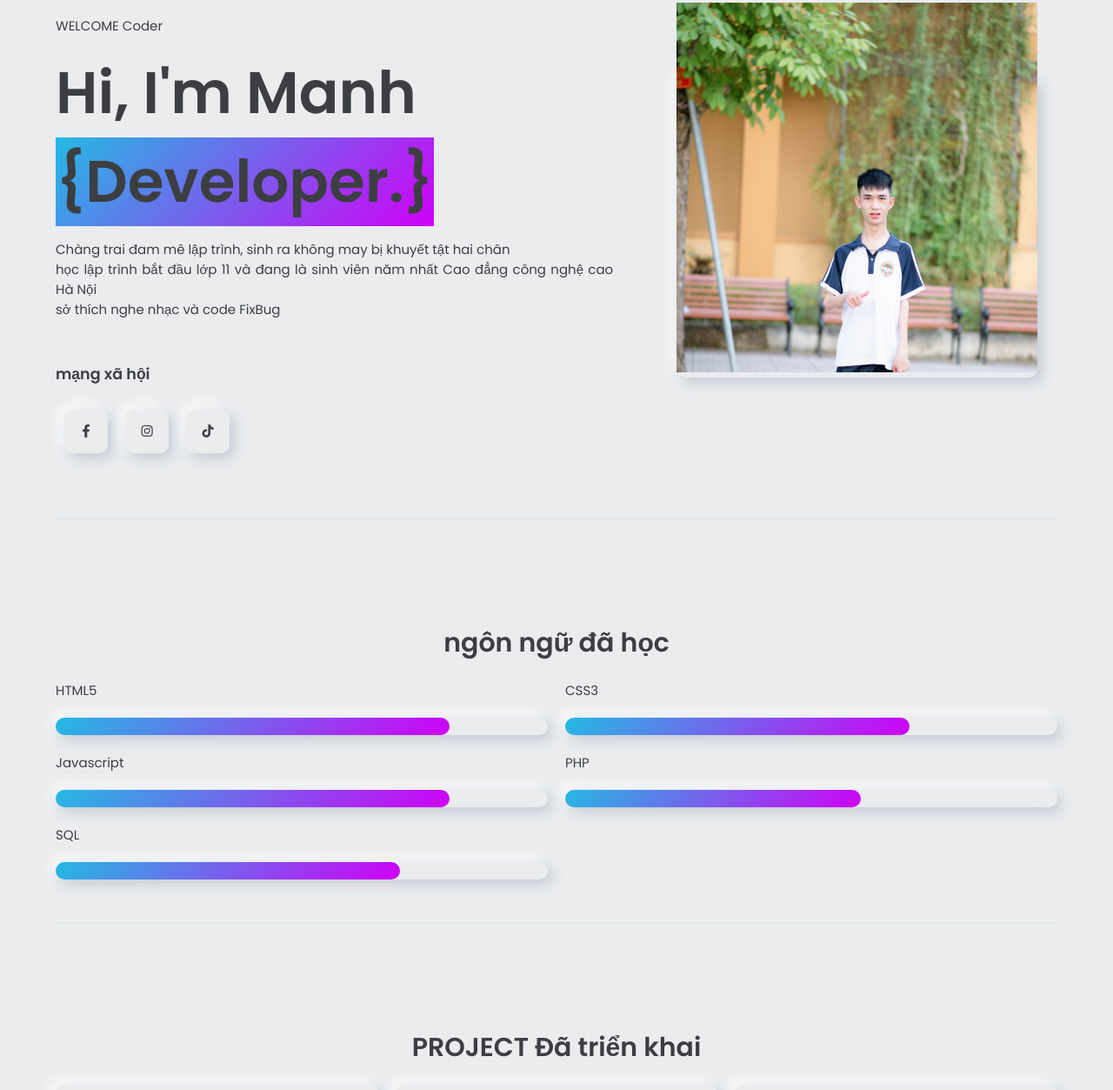
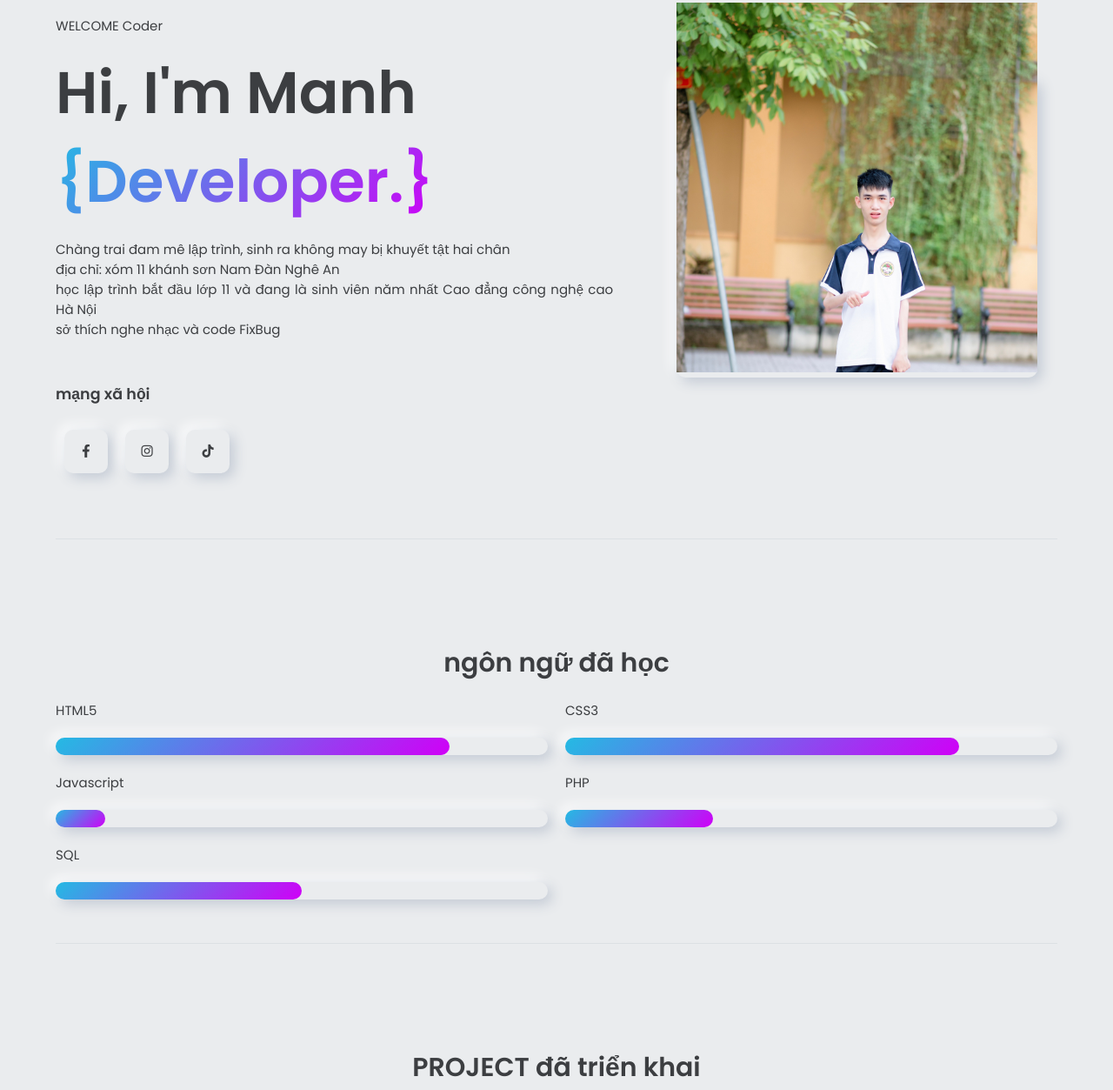
Before and after one commit to hamanhcoder321/gioithieubanthan, a plain HTML site: page index.html in a window 1280 px wide. Shown: the part 147-1400 px from the top of the page at 87% size. Drawn offline with Linux system fonts and the light colour scheme.

Commit message:
Initial commit

```diff
--- a/index.html
+++ b/index.html
@@ -43,6 +43,7 @@
                 </h1>
                 <p>
                     Chàng trai đam mê lập trình, sinh ra không may bị khuyết tật hai chân <br>
+                    địa chỉ: xóm 11 khánh sơn Nam Đàn Nghê An <br>
                     học lập trình bắt đầu lớp 11 và đang là sinh viên năm nhất Cao đẳng công nghệ cao Hà Nội <br>
                     sở thích nghe nhạc và code FixBug
                 </p>
@@ -68,24 +69,24 @@
                 </div>
                 <div class="item">
                     <div class="name">CSS3</div>
-                    <div class="evaluate" style="--point:70%"></div>
+                    <div class="evaluate" style="--point:80%"></div>
                 </div>
                 <div class="item">
                     <div class="name">Javascript</div>
-                    <div class="evaluate" style="--point:80%"></div>
+                    <div class="evaluate" style="--point:10%"></div>
                 </div>
                 <div class="item">
                     <div class="name">PHP</div>
-                    <div class="evaluate" style="--point:60%"></div>
+                    <div class="evaluate" style="--point:30%"></div>
                 </div>
                 <div class="item">
                     <div class="name">SQL</div>
-                    <div class="evaluate" style="--point:70%"></div>
+                    <div class="evaluate" style="--point:50%"></div>
                 </div>
             </div>
            </div>
            <div id="project">
-                <h1 class="title">PROJECT Đã triển khai</h1>
+                <h1 class="title">PROJECT đã triển khai</h1>
                 <div class="listProject">
                     <div class="item">
                         <a href=""><img src="Screenshot 2024-06-09 161421.png" alt=""></a>
@@ -150,14 +151,16 @@
             Hà Mạnh <br/>
         </p>
         <p>
-            chào mọi người đây là lời tâm sự của mình, mình nói những gì mình đã trải qua và con đường mình đang đi<br>
+            chào mọi người đây là lời tâm sự của mình, mình nói những gì mình đã trải qua và con đường mình đang đi,
             mình bắt đầu tiếp cận đến lập trình lớp 10 hồi đó học pascal mà thôi và rồi khi lên lớp 11 mình đã tìm hiểu sâu hơn <br>
-            và mình đã học về html css mình đã tự học trên F8 biết được con đường mình muốn làm và có con đường mình chọn đó là làm về Developer fontend, <br>
+            và mình đã học về html css mình đã tự học trên F8 biết được con đường mình muốn làm và có con đường mình chọn đó là làm về Developer phát triển web fontend giao diện người dùng,
             từ lúc đó mình đã học html và sau đó css làm một trang web bán hàng do f8 hướng dẫn, cơ duyên mình đã gặp giống như vị tiền bối của mình một người anh tên là Nguyễn Văn Anh
-            ,anh ấy đã giúp đỡ cho mình rất nhiều trong học lập trình sau đó cuối cấp 3 mình rất lo lắng về con đường tiếp theo mình nên đi con đường nào đúng đắn nhất cũng may mình đã tìm hiểu mày mò và quen một người Thầy ở trường tên là Kiều Thành Chung mà mình đang học đây và thầy đã hướng dẫn cho con đường mình đi sau cuối cùng thì mình đã chọn đi học trường cao đẳng ngoài Hà Nội dù cô giáo,bố mẹ mình phản đối không cho mình đi bởi vì lo sợ mình không chăm sóc bản thân mình được sau cùng thì mình đã quyết định sẽ đi học nơi mà mình đã chọn dù bố mẹ phản đối, bố mẹ mình cũng đã nói nếu con đã quyết định con đường này thì bố mẹ luôn sẽ hỗ trợ con lo cho con ăn học không tiếc gì hết chỉ cần con cố gắng học và tự chăm sóc bản thân là bố mẹ vui roi những câu nói đó mình rất vui và trân trọng những gì bố mẹ mình dành cho mình mình cũng cảm ơn một người mẹ vừa là cô giáo thứ 2 của mình đó là Huyền Nguyễn đã giúp đỡ mình rất nhiều trong khi mình học cấp 3, sau khi xong cấp 3 thì mình đã sắp xếp đúng vào ngày tối 13/7/2023 là mình bước lên xe ra Hà Nội, khi bước lên xe để đi từ nghệ an ra hà nội cảm giác của mình rất hồi hộp lo lắng lần đầu tiên đi xa cảm thấy mình đi ra đó như thế nào ăn ở như thế nào suốt đoạn đường đi mình không ngủ được rất lo lắng, cuối cùng thì mọi sự lo lắng đó đã bù lại những gì mình đã học được và làm được thành công những gì đã trải qua <br>
+            ,anh ấy đã giúp đỡ cho mình rất nhiều trong học lập trình sau đó cuối cấp 3 mình rất lo lắng về con đường tiếp theo mình nên đi con đường nào đúng đắn nhất cũng may mình đã tìm hiểu mày mò và quen một người Thầy ở trường tên là Kiều Thành Chung mà mình đang học đây và thầy đã hướng dẫn cho con đường mình đi sau cuối cùng thì mình đã chọn đi học trường cao đẳng ngoài Hà Nội dù cô giáo,bố mẹ mình phản đối không cho mình đi bởi vì lo sợ mình không chăm sóc bản thân mình được sau cùng thì mình đã quyết định sẽ đi học nơi mà mình đã chọn dù bố mẹ phản đối,
+            bố mẹ mình cũng đã nói nếu con đã quyết định con đường này thì bố mẹ luôn sẽ hỗ trợ con lo cho con ăn học không tiếc gì hết chỉ cần con cố gắng học và tự chăm sóc bản thân là bố mẹ vui roi những câu nói đó mình rất vui và trân trọng những gì bố mẹ mình dành cho mình mình cũng cảm ơn một người mẹ vừa là cô giáo thứ 2 của mình có nickname là Huyền Nguyễn đã giúp đỡ mình rất nhiều trong khi mình học cấp 3, sau khi xong cấp 3 thì mình đã sắp xếp đúng vào ngày tối 13/7/2023 là mình bước lên xe ra Hà Nội, khi bước lên xe để đi từ nghệ an ra hà nội cảm giác của mình rất hồi hộp lo lắng lần đầu tiên đi xa cảm thấy mình đi ra đó như thế nào ăn ở như thế nào suốt đoạn đường đi mình không ngủ được rất lo lắng, cuối cùng thì mọi sự lo lắng đó đã bù lại những gì mình đã học được và làm được thành công những gì đã học và làm việc ở trường <br>
+            Mình là người hay suy nghĩ nhiều suy nghĩ về tương lai và về bố mẹ, khi mình muốn quyết làm điều gì đó mình muốn làm cho bằng được,mình suy nghĩ là nếu chọn con đường này dù thế nào mình phải đi mới biết mình đến đâu được muốn thành công thì phải cố gắng từng ngày, mình muốn trải nghiệm thật nhiều để biết mọi thứ, mình cũng hay buồn tiêu cực vì nghĩ nhiều quá khứ, tương lai có thể mọi người nghĩ mình là còn trẻ con nhưng không phải như vậy mình cũng giống mọi người vậy thôi<br>
             Mình muốn nói với mẹ rằng con cảm ơn mẹ đã dành yêu thương cho con dành những đồng tiền mồ hôi bê vác mỗi ngày hàng trăm bình nước giữa cái mùa nắng nóng tích góp gửi ra cho con, con trân trọng những đồng tiền của mẹ cho con, hiện tại con chưa thể giúp được gì cho mẹ nhưng con sẽ cố gắng học và kiếm được nghề để nuôi bản thân nuôi bản thân con sau con sẽ nuôi lại mẹ<br>
             Con cũng cảm ơn bố, bố là người đầu tiên cùng đi với con ra Hà Nội nhập học cho con lo chỗ ăn ở cho con dù bố không thể hiện được tình yêu thương như mẹ nhưng con biết trong tâm bố luôn yêu thương chúng con nhớ về chúng con, con biết ơn điều đó<br>
-            Cuối cùng mình sau những đoạn đường mà mình đã trải qua thì mình biết ơn rất nhiều những người luôn yêu thương mình quan tâm đến mình giúp đỡ mình dù con đường mình đi sau này có thành công hay không thì mình không hối tiếc bởi vì tuổi trẻ mình đã cố gắng và dám đi dám làm mà không sợ hãi
+            Cuối cùng mình sau những đoạn đường mà mình đã trải qua thì mình biết ơn rất nhiều những người luôn yêu thương mình quan tâm đến mình giúp đỡ mình dù con đường mình đi sau này có thành công hay không thì mình không hối tiếc bởi vì tuổi trẻ mình đã cố gắng và dám đi dám làm mà không sợ hãi <br>
             Cuối cùng cảm ơn mọi người đã đọc và xem trang web hồ sơ giới thiệu bản thân mình nhé!
         </p>
     </div>
--- a/main.css
+++ b/main.css
@@ -72,8 +72,8 @@ header ul li:hover{
 .gradientText{
   display: inline-block;
   background: var(--gradient-bg);
-  --webkit-background-clip: text;
-  --webkit-text-fill-color: transparent;
+  -webkit-background-clip: text;
+  -webkit-text-fill-color: transparent;
 }
 .job{
    display: inline-block;
@@ -383,7 +383,7 @@ header ul li:hover {
         top: 0;
         display: grid;
         grid-template-columns: 1fr;
-        grid-template-rows: repeat(5, 70px);
+        grid-template-rows: repeat(6, 70px);
         transform: translateX(-100%);
         transition: 0.5s;
     }
```
